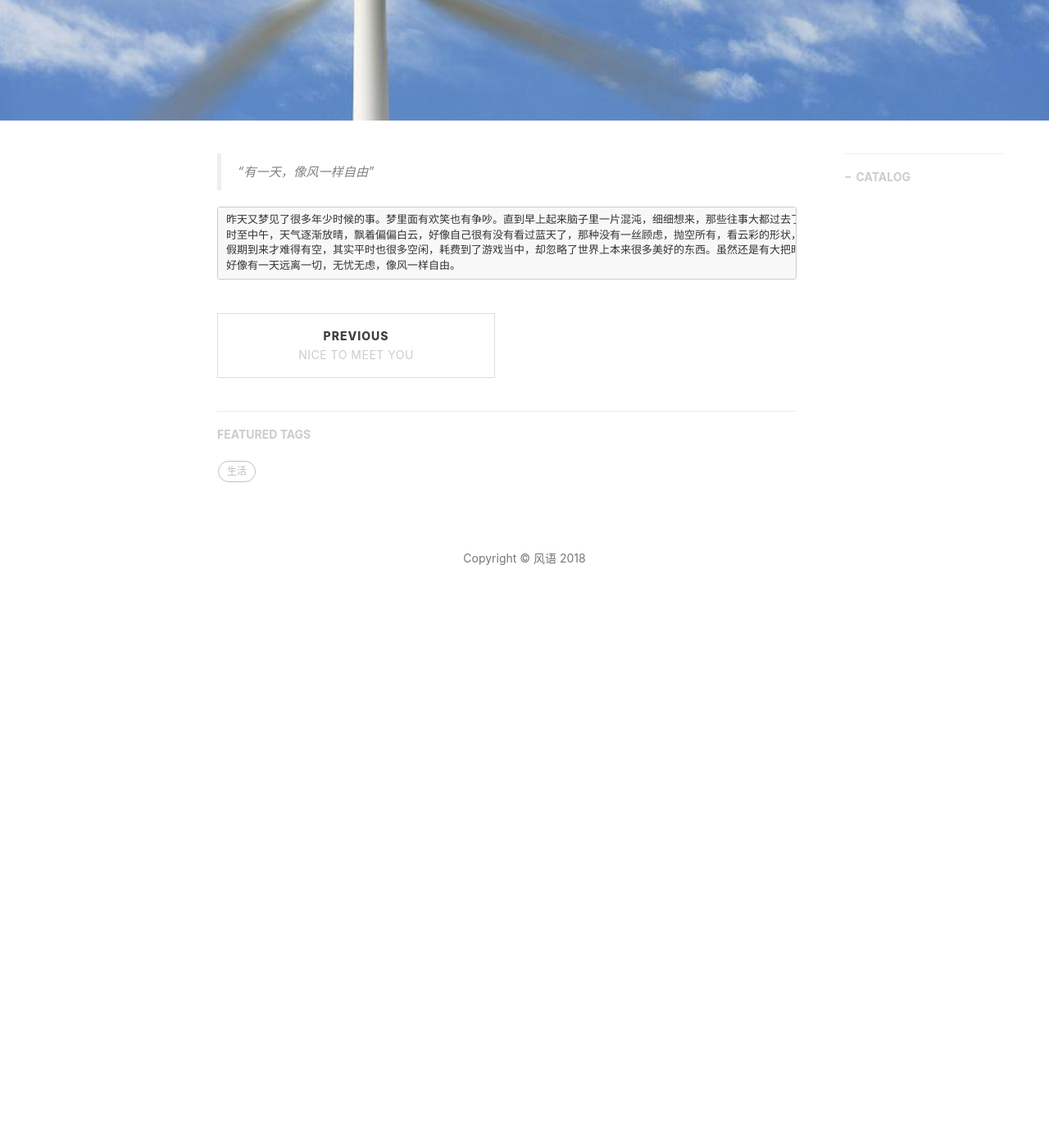
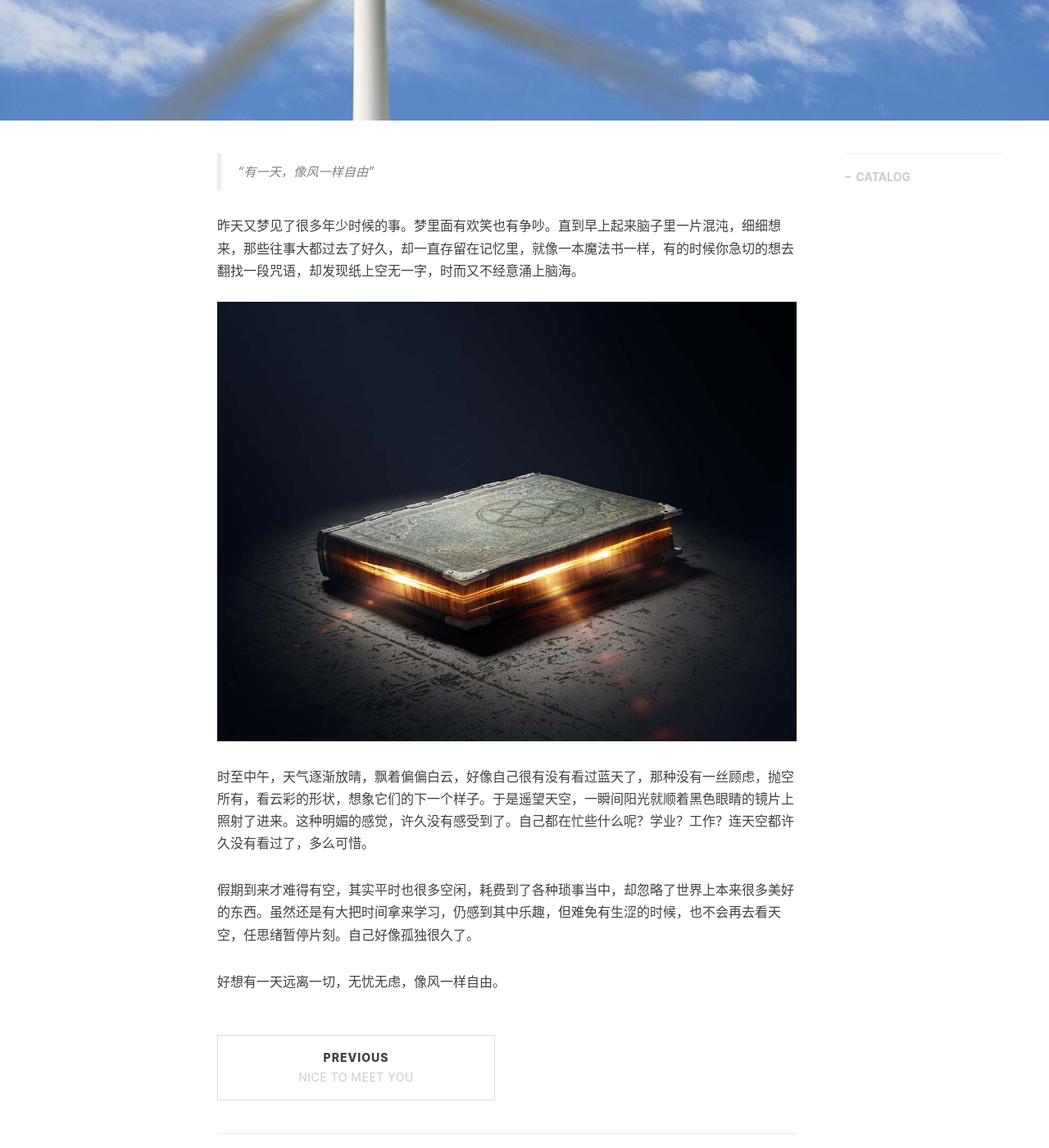
Before and after one commit to Givemeablock/Givemeablock.github.io, a Jekyll site: the page built from _posts/2018-02-01-Free-Like-the-wind.markdown, in a window 1280 px wide and 1400 px high, scrolled down 376 px. Shown: the whole window at 82% size. Built offline with Jekyll 4.4.1, drawn with Linux system fonts in a browser that asks for light colours; nearby versions of some CDN libraries; comment, search, counter and statistics services are not loaded; before the commit the page ends 1161 px from its top, so only the background shows below that.

Commit message:
blog upload

```diff
--- a/_posts/2018-01-30-Nice-to-Meet-You.markdown
+++ b/_posts/2018-01-30-Nice-to-Meet-You.markdown
@@ -4,7 +4,7 @@ title:      "Nice to meet you"
 subtitle:   " \"\""
 date:       2018-01-30 12:00:00
 author:     "风语"
-header-img: "img/post-bg-2015.jpg"
+header-img: "img/nicetomeetyou.jpg"
 catalog: true
 tags:
     - 生活
--- a/_posts/2018-02-01-Free-Like-the-wind.markdown
+++ b/_posts/2018-02-01-Free-Like-the-wind.markdown
@@ -10,10 +10,18 @@ tags:
     - 生活
 ---
 
-> "有一天，像风一样自由"
+>"有一天，像风一样自由"
 
-    昨天又梦见了很多年少时候的事。梦里面有欢笑也有争吵。直到早上起来脑子里一片混沌，细细想来，那些往事大都过去了好久，却一直存留在记忆里，就像一本魔法书一样，有的时候你急切的想去翻找一段咒语，却发现纸上空无一字，时而又不经意涌上脑海。
+
+
+昨天又梦见了很多年少时候的事。梦里面有欢笑也有争吵。直到早上起来脑子里一片混沌，细细想来，那些往事大都过去了好久，却一直存留在记忆里，就像一本魔法书一样，有的时候你急切的想去翻找一段咒语，却发现纸上空无一字，时而又不经意涌上脑海。
 ![magic-book](https://givemeablock.github.io/img/magic-book.jpg)
-    时至中午，天气逐渐放晴，飘着偏偏白云，好像自己很有没有看过蓝天了，那种没有一丝顾虑，抛空所有，看云彩的形状，想象它们的下一个样子。于是遥望天空，一瞬间阳光就顺着黑色眼睛的镜片上照射了进来。这种明媚的感觉，许久没有感受到了。自己都在忙些什么呢？学业？工作？连天空都许久没有看过了，多么可惜。
-    假期到来才难得有空，其实平时也很多空闲，耗费到了游戏当中，却忽略了世界上本来很多美好的东西。虽然还是有大把时间拿来学习，仍感到其中乐趣，但难免有生涩的时候，也不会再去看天空，任思绪暂停片刻。自己好像孤独很久了。
-    好像有一天远离一切，无忧无虑，像风一样自由。
+
+
+时至中午，天气逐渐放晴，飘着偏偏白云，好像自己很有没有看过蓝天了，那种没有一丝顾虑，抛空所有，看云彩的形状，想象它们的下一个样子。于是遥望天空，一瞬间阳光就顺着黑色眼睛的镜片上照射了进来。这种明媚的感觉，许久没有感受到了。自己都在忙些什么呢？学业？工作？连天空都许久没有看过了，多么可惜。
+
+
+假期到来才难得有空，其实平时也很多空闲，耗费到了各种琐事当中，却忽略了世界上本来很多美好的东西。虽然还是有大把时间拿来学习，仍感到其中乐趣，但难免有生涩的时候，也不会再去看天空，任思绪暂停片刻。自己好像孤独很久了。
+
+
+好想有一天远离一切，无忧无虑，像风一样自由。
```
Also changed, not shown: img/nicetomeetyou.jpg (added).
